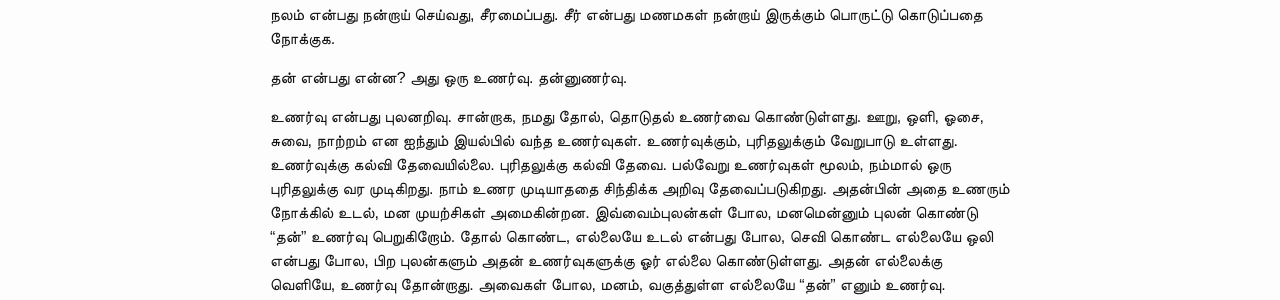
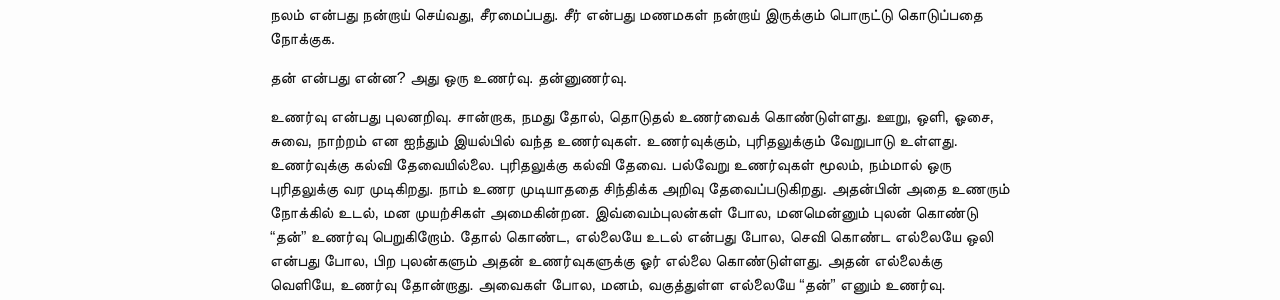
Before and after one commit to rajbharath/rajbharath.github.io, a Jekyll site: the page built from _posts/2024-02-10- thought - thannalam.markdown, in a window 1280 px wide. Shown: the part 236-536 px from the top of the page. Built offline with Jekyll 4.4.1, drawn with Linux system fonts in a browser that asks for light colours; comment, search, counter and statistics services are not loaded.

```diff
--- a/_posts/2024-02-10- thought - thannalam.markdown
+++ b/_posts/2024-02-10- thought - thannalam.markdown
@@ -12,7 +12,7 @@ comments: true
 
 தன் என்பது என்ன? அது ஒரு உணர்வு. தன்னுணர்வு.
 
-உணர்வு என்பது புலனறிவு. சான்றாக, நமது தோல், தொடுதல் உணர்வை கொண்டுள்ளது. ஊறு, ஒளி, ஓசை, சுவை, நாற்றம் என ஐந்தும் இயல்பில் வந்த உணர்வுகள்.
+உணர்வு என்பது புலனறிவு. சான்றாக, நமது தோல், தொடுதல் உணர்வைக் கொண்டுள்ளது. ஊறு, ஒளி, ஓசை, சுவை, நாற்றம் என ஐந்தும் இயல்பில் வந்த உணர்வுகள்.
 உணர்வுக்கும், புரிதலுக்கும் வேறுபாடு உள்ளது. உணர்வுக்கு கல்வி தேவையில்லை. புரிதலுக்கு கல்வி தேவை.
 பல்வேறு உணர்வுகள் மூலம், நம்மால் ஒரு புரிதலுக்கு வர முடிகிறது. நாம் உணர முடியாததை சிந்திக்க அறிவு தேவைப்படுகிறது. அதன்பின் அதை உணரும் நோக்கில் உடல், மன முயற்சிகள் அமைகின்றன.
 இவ்வைம்புலன்கள் போல, மனமென்னும் புலன் கொண்டு "தன்" உணர்வு பெறுகிறோம். தோல் கொண்ட, எல்லையே உடல் என்பது போல, செவி கொண்ட எல்லையே ஒலி என்பது போல, பிற புலன்களும்
```
